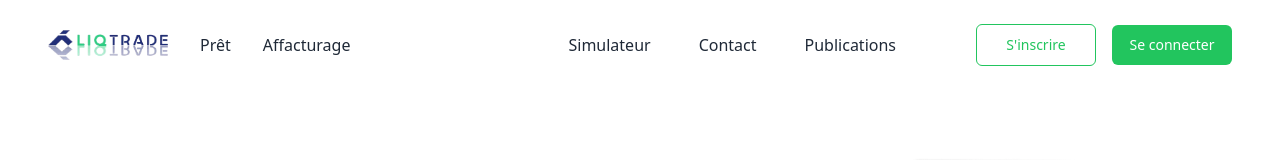
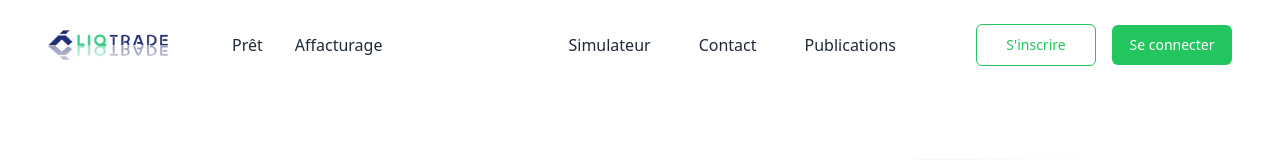
Before and after one commit to jennaram/liqtrade-frontend, a Next.js app: page / in a window 1280 px wide. Shown: the top 160 px of the page. Built offline with nearby package versions, Linux system fonts and the light colour scheme.

Commit message:
style: ajustement de l'espacement dans la section d'accueil pour une meilleure présentation

```diff
--- a/src/app/page.tsx
+++ b/src/app/page.tsx
@@ -9,7 +9,7 @@
         {/* Logo et éléments de gauche */}
         <div className="flex flex-col md:flex-row items-center w-full md:w-auto mb-4 md:mb-0">
           <Image src="/images/logoliqtrade.png" alt="Liqtrade" width={120} height={30} className="object-contain mb-4 md:mb-0" />
-          <div className="flex flex-col md:flex-row md:ml-8 space-y-4 md:space-y-0">
+          <div className="flex flex-col md:flex-row md:ml-16 space-y-4 md:space-y-0">
             <span className="text-gray-800 text-base font-medium cursor-pointer hover:text-gray-600 md:mr-8 text-center">Prêt</span>
             <span className="text-gray-800 text-base font-medium cursor-pointer hover:text-gray-600 text-center">Affacturage</span>
           </div>
```
